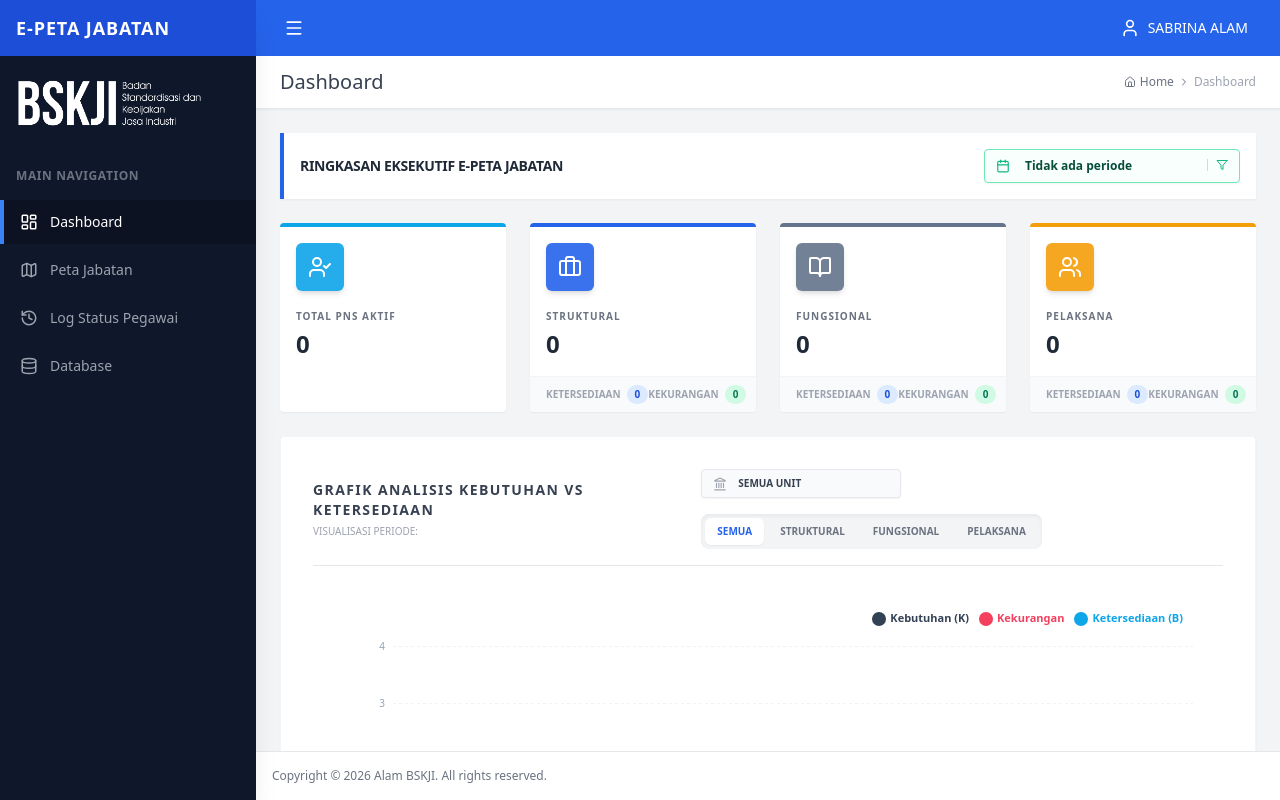
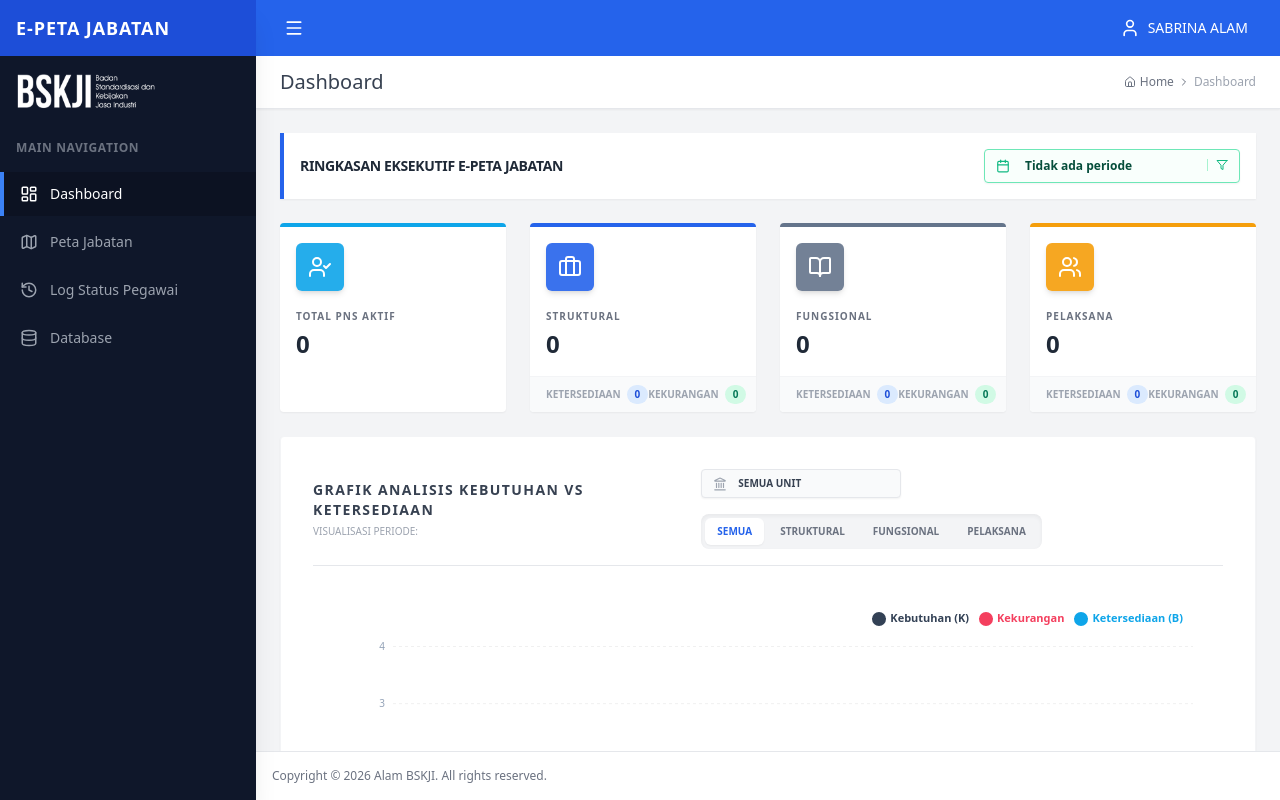
Before and after one commit to aixxiteru/peta-jabatan, a React (Vite) app: page / in a window 1280 px wide. Built offline with nearby package versions, Linux system fonts and the light colour scheme.

Commit message:
add logo 2

```diff
--- a/components/Sidebar.tsx
+++ b/components/Sidebar.tsx
@@ -29,9 +29,9 @@ export const Sidebar: React.FC<SidebarProps> = ({ currentView, setView, isOpen,
       </div>
       <div className="flex flex-col justify-start py-1 bg-slate-900 px-4">
         <img
-          src="/logo-bskji-small.png"
+          src="/logo-bskji-small2.png"
           alt="Logo BSKJI"
-          className="h-16 my-3 self-start"
+          className="h-12 mt-2 mb-1 self-start"
           style={{ objectFit: 'contain', filter: 'brightness(0) invert(1)' }}
         />
       </div>
```
Also changed, not shown: public/logo-bskji-small2.png (added).
